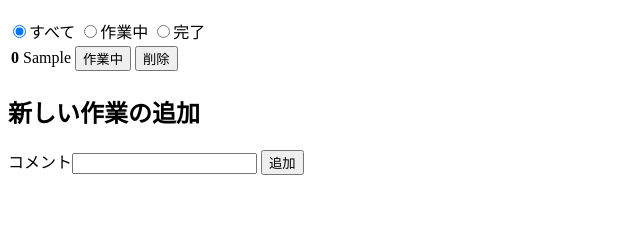
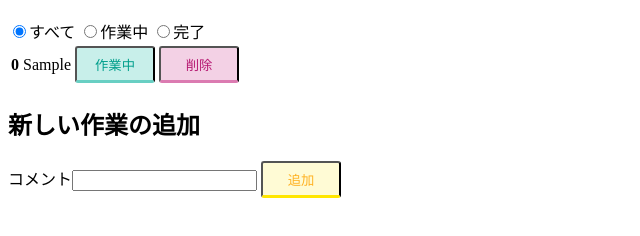
Before and after one commit to UsaMomokawa/vuejs_todoapp, a plain HTML site: page index.html in a window 1280 px wide. Both pictures are taken after typing "Sample" into the empty fields and a click on the button "追加". Shown: the part 70-306 px from the top of the page, without its empty margins (0-640 px from the left). Drawn offline with nearby package versions, Linux system fonts and the light colour scheme.

Commit message:
ボタンを装飾した

```diff
--- a/index.html
+++ b/index.html
@@ -20,12 +20,12 @@
           <th>{{ item.id }}</th>
           <td>{{ item.comment }}</td>
           <td class="state">
-            <button v-on:click="doChangeState(item)">
+            <button v-on:click="doChangeState(item)" class="state-button">
               {{ labels[item.state] }}
             </button>
           </td>
           <td class="button">
-            <button v-on:click="doRemove(item)">
+            <button v-on:click="doRemove(item)" class="remove-button">
               削除
             </button>
           </td>
@@ -38,7 +38,7 @@
     <h2>新しい作業の追加</h2>
     <form class="add-form" v-on:submit.prevent="doAdd">
       コメント<input type="text" ref="comment">
-      <button type="submit">追加</button>
+      <button type="submit" class="add-button">追加</button>
     </form>
   </div>
 
--- a/main.css
+++ b/main.css
@@ -0,0 +1,31 @@
+button {
+  width: 80px;
+  display: inline-block;
+  padding: 0.5em 1em;
+  text-decoration: none;
+  border-radius: 3px;
+}
+
+button:active {
+  -webkit-transform: translateY(4px);
+  transform: translateY(4px);
+  border-bottom: none;
+}
+
+.state-button {
+  background: #C8EFEA;
+  border-bottom: solid 3px #68CFC3;
+  color: #009F8C;
+}
+
+.remove-button {
+  background: #F3D1E5;
+  border-bottom: solid 3px #DB7BB1;
+  color: #B61972;
+}
+
+.add-button {
+  background: #FFFBD5;
+  border-bottom: solid 3px #FFE600;
+  color: rgb(255, 178, 36);
+}
```
